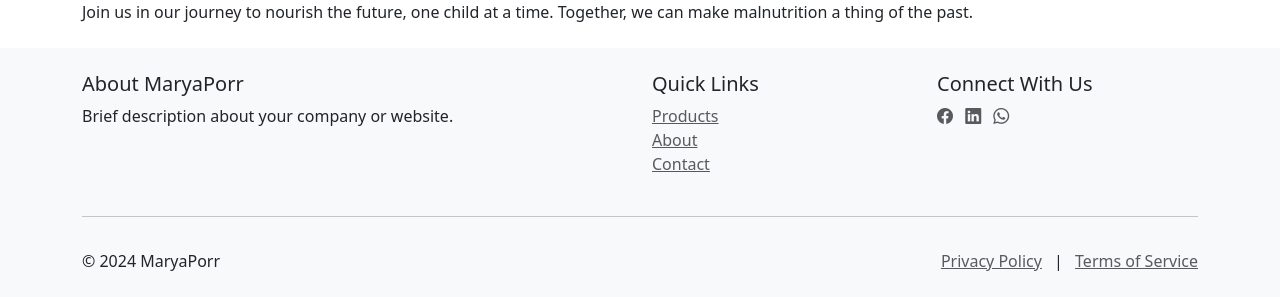
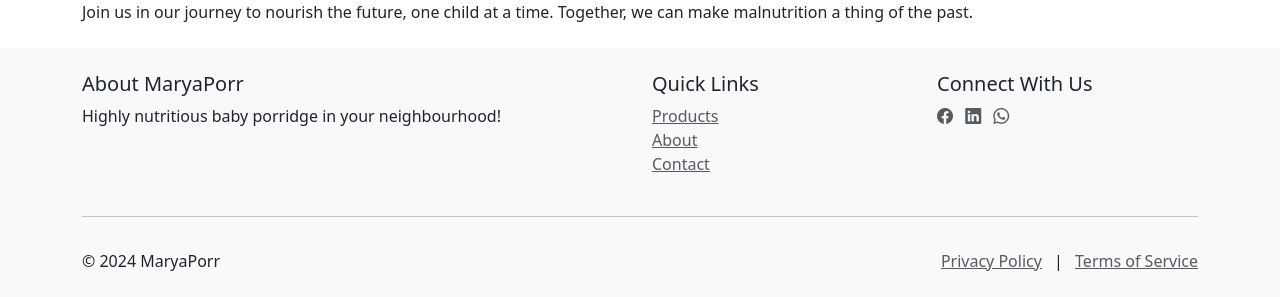
Before and after one commit to robsyc/django-MaryaPorr, a Django app: page /about/ in a window 1280 px wide. Shown: the part 1034-1331 px from the top of the page. Run offline with Django 5.2, Linux system fonts and the light colour scheme; parts of the project's set-up code (start-up, migrations or seed data) failed here and were passed over; some libraries are stand-ins or nearby versions.

Commit message:
Update footer to include motto

```diff
--- a/templates/master.html
+++ b/templates/master.html
@@ -48,7 +48,7 @@
             <div class="row pt-4 pb-2">
                 <div class="col-lg-6 mb-4 mb-lg-0">
                     <h5>About MaryaPorr</h5>
-                    <p>Brief description about your company or website.</p>
+                    <p>Highly nutritious baby porridge in your neighbourhood!</p>
                 </div>
                 <div class="col-lg-3 mb-4 mb-lg-0">
                     <h5>Quick Links</h5>
```
